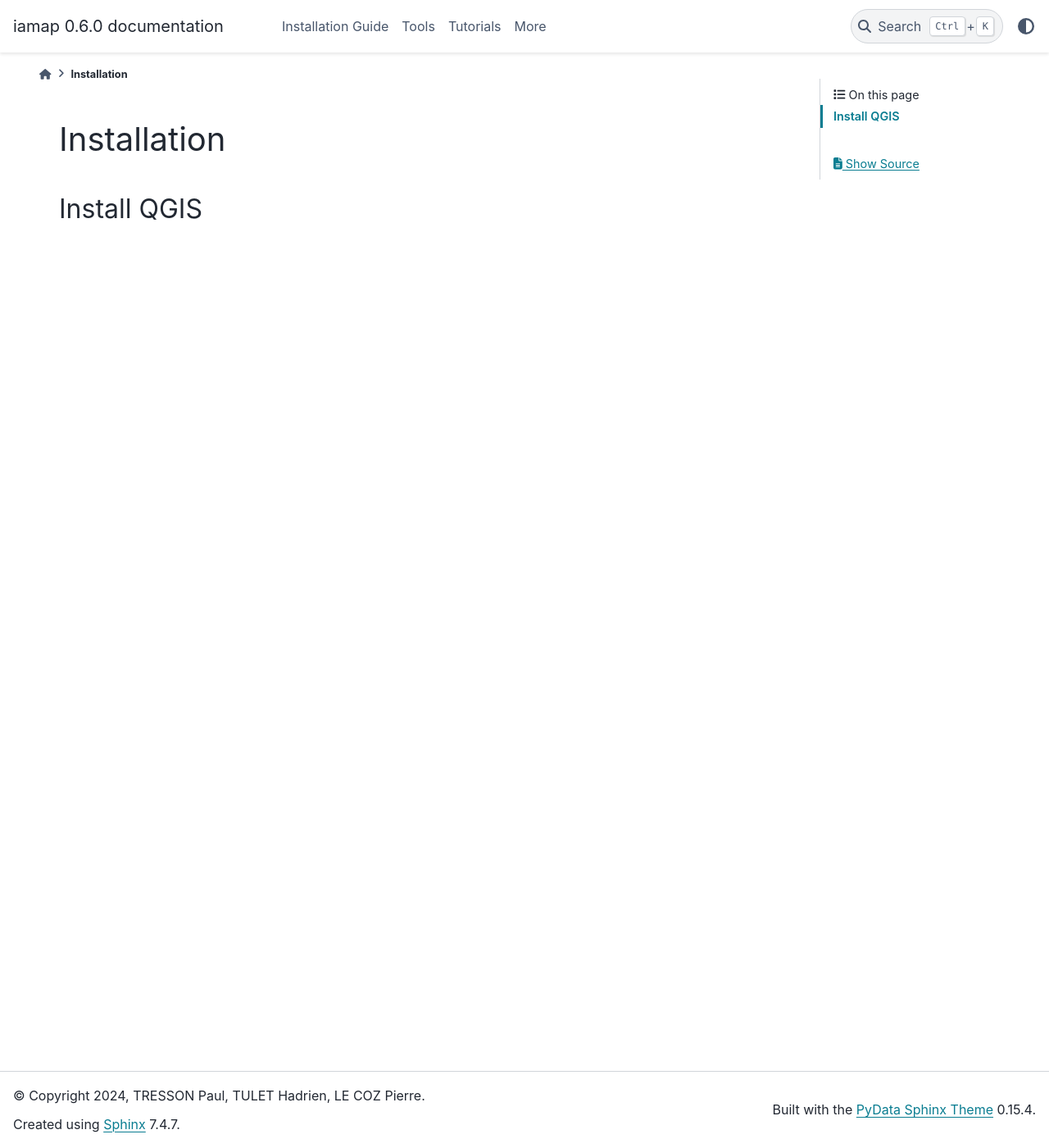
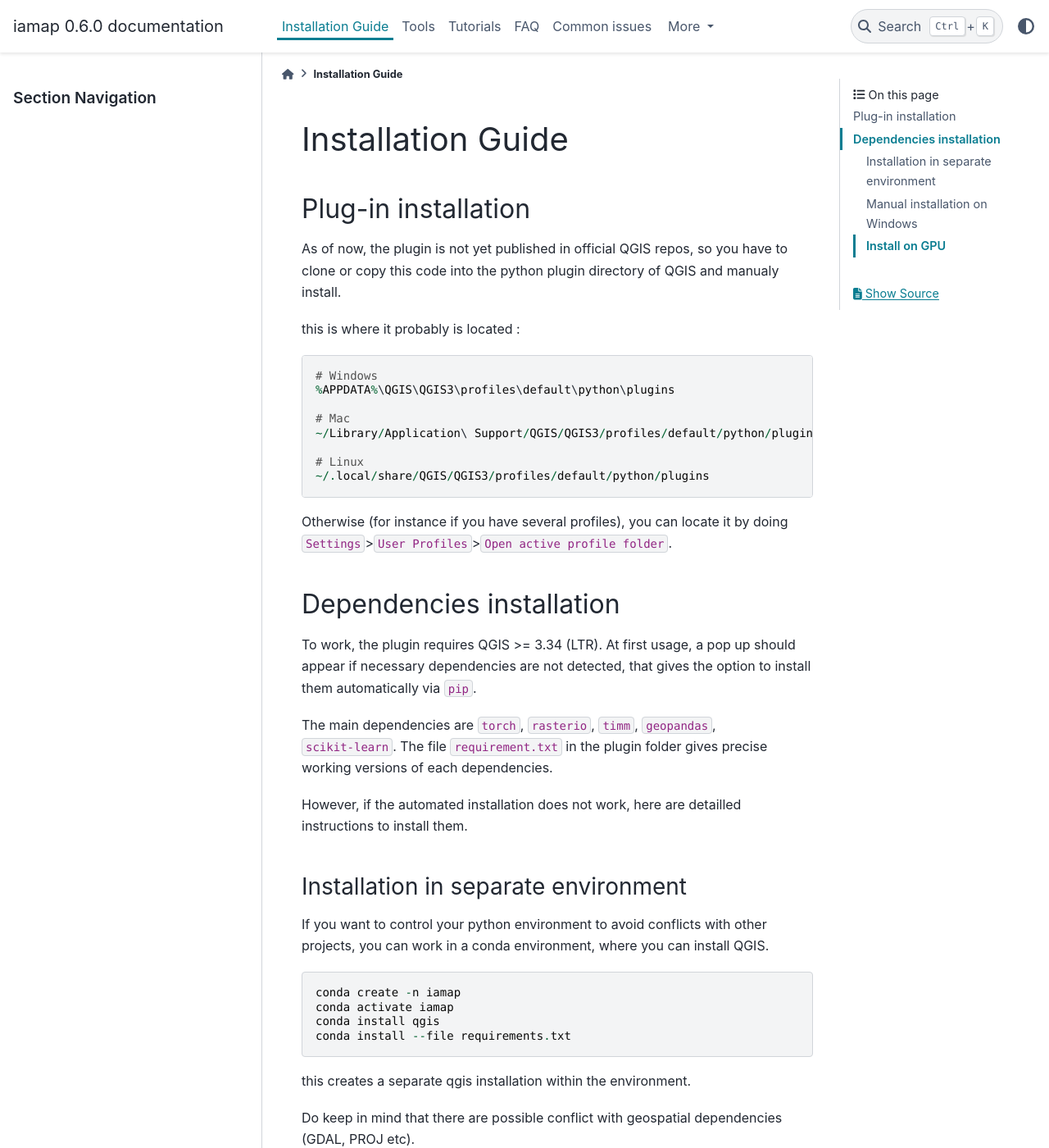
Before and after one commit to umr-amap/iamap, a Sphinx documentation site: the page built from docs/source/installation.md, in a window 1280 px wide and 1400 px high. Shown: the whole window at 82% size. Built offline with Sphinx 7.4.7 and the PyData theme 0.15.4, drawn with Linux system fonts in a browser that asks for light colours; some of the changed text lies outside the part shown.

Commit message:
update docs and move from rst to md

````diff
--- a/docs/source/installation.md
+++ b/docs/source/installation.md
@@ -1,3 +1,71 @@
-# Installation
+# Installation Guide
 
-## Install QGIS
+
+## Plug-in installation
+
+As of now, the plugin is not yet published in official QGIS repos, so you have to clone or copy this code into the python plugin directory of QGIS and manualy install.
+
+this is where it probably is located :
+
+```
+# Windows
+%APPDATA%\QGIS\QGIS3\profiles\default\python\plugins
+
+# Mac
+~/Library/Application\ Support/QGIS/QGIS3/profiles/default/python/plugins
+
+# Linux
+~/.local/share/QGIS/QGIS3/profiles/default/python/plugins
+```
+
+Otherwise (for instance if you have several profiles), you can locate it by doing `Settings`>`User Profiles`>`Open active profile folder`.
+
+
+## Dependencies installation
+
+To work, the plugin requires QGIS >= 3.34 (LTR). At first usage, a pop up should appear if necessary dependencies are not detected, that gives the option to install them automatically via `pip`.
+
+The main dependencies are `torch`, `rasterio`, `timm`, `geopandas`, `scikit-learn`.
+The file `requirement.txt` in the plugin folder gives precise working versions of each dependencies.
+
+However, if the automated installation does not work, here are detailled instructions to install them.
+
+### Installation in separate environment
+
+If you want to control your python environment to avoid conflicts with other projects, you can work in a conda environment, where you can install QGIS.
+
+```
+conda create -n iamap
+conda activate iamap
+conda install qgis
+conda install --file requirements.txt
+```
+
+this creates a separate qgis installation within the environment.
+
+Do keep in mind that there are possible conflict with geospatial dependencies (GDAL, PROJ etc).
+
+
+### Manual installation on Windows
+
+Go to OSGeo4W Shell and install the following dependencies.
+
+```
+pip install geopandas>=0.14.4
+pip install scikit-learn>=1.5.1
+pip install psutil>=5.0.0
+pip install rasterio>=1.2
+pip install rtree>=1
+pip install einops>=0.3
+pip install fiona>=1.8.19
+pip install kornia>=0.6.9
+pip install numpy>=1.19.3
+pip install pyproj>=3.3
+pip install shapely>=1.7.1
+pip install timm>=0.4.12
+```
+
+### Install on GPU
+
+Upon installation, the plugin should detect if you have a GPU available and install the correct version of pytorch.
+If not, do check the [installation instructions of pytorch](https://pytorch.org/get-started/locally/).
````
Also changed, not shown: docs/source/Installation.rst (deleted, +0 -96 lines), docs/source/More.rst (deleted, +0 -96 lines), docs/source/Tools.rst (deleted, +0 -147 lines), docs/source/aknowledgements.md (added, +8 -0 lines), docs/source/faq.md (added, +17 -0 lines), docs/source/index.rst (+7 -9 lines), docs/source/issues.md (added, +20 -0 lines), docs/source/tools.md (added, +129 -0 lines), docs/source/tutorials.md (renamed from docs/source/Tutorials.rst).
